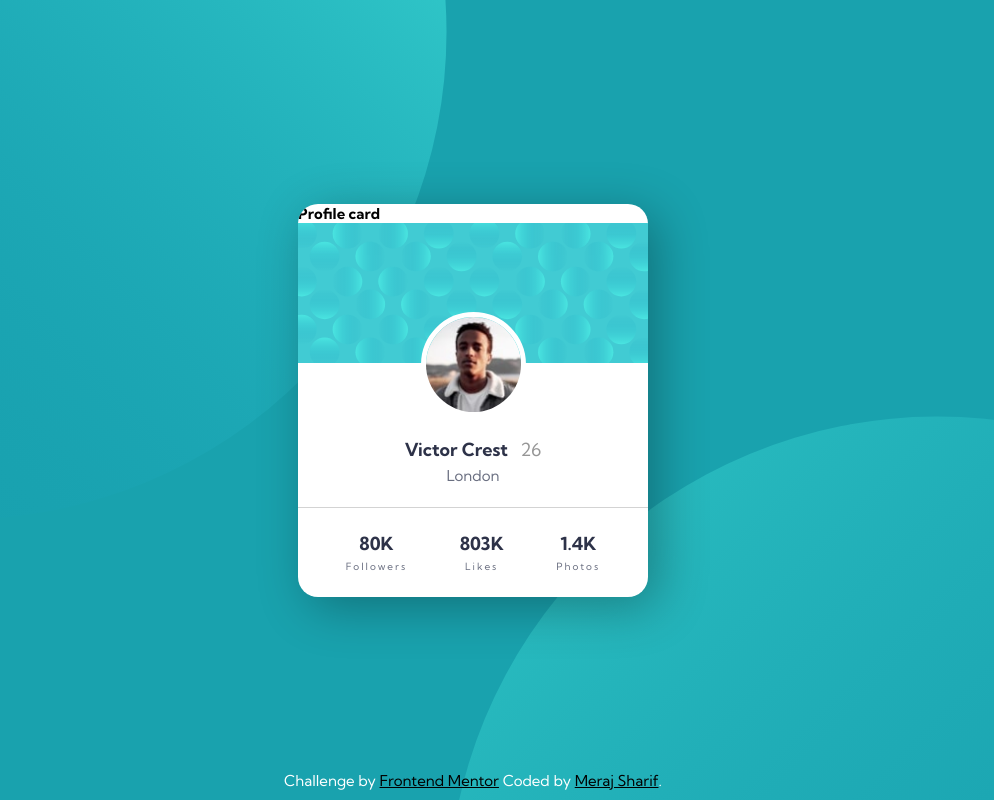
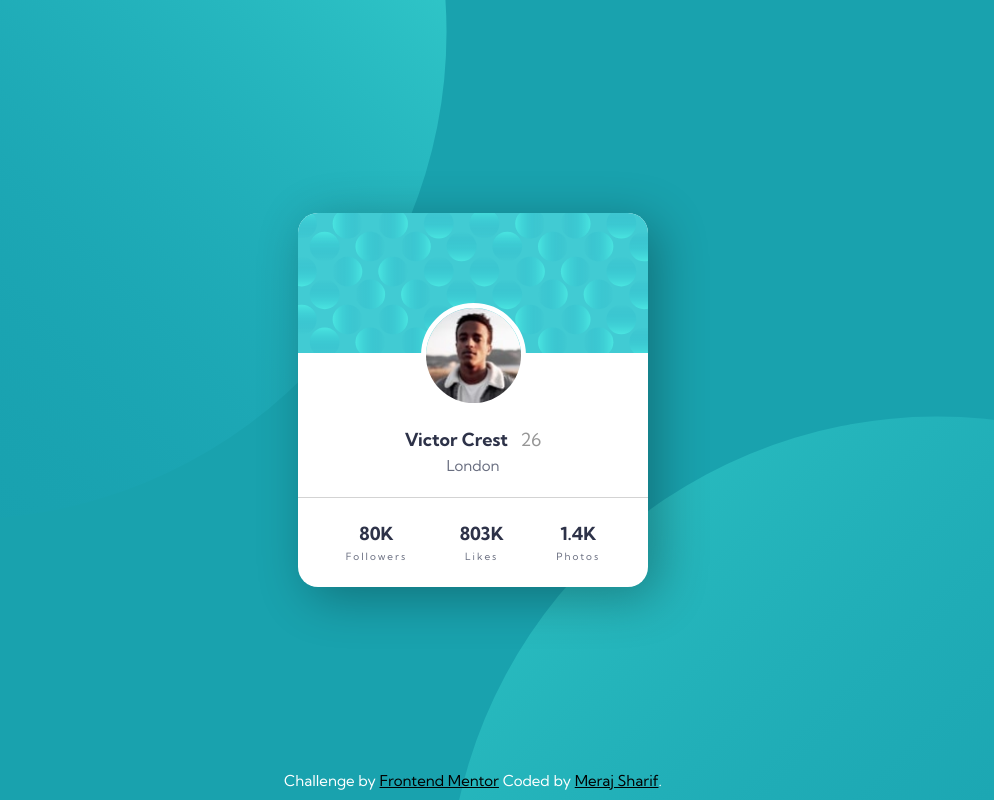
Before and after one commit to Meraj-Sharif-Khan/profile-card, a plain HTML site: page index.html in a window 1280 px wide. Shown: the whole page, without its empty margins (167-1161 px from the left). Drawn offline with Linux system fonts and the light colour scheme.

Commit message:
Defining .sr-only class.

```diff
--- a/css/styles.css
+++ b/css/styles.css
@@ -135,3 +135,15 @@ body {
 .attribution a {
   color: #000;
 }
+
+.sr-only {
+  position: absolute;
+  width: 0.1rem;
+  height: 0.1rem;
+  padding: 0;
+  margin: -0.1rem;
+  overflow: hidden;
+  clip: rect(0, 0, 0, 0);
+  white-space: nowrap;
+  border: 0;
+}
```
